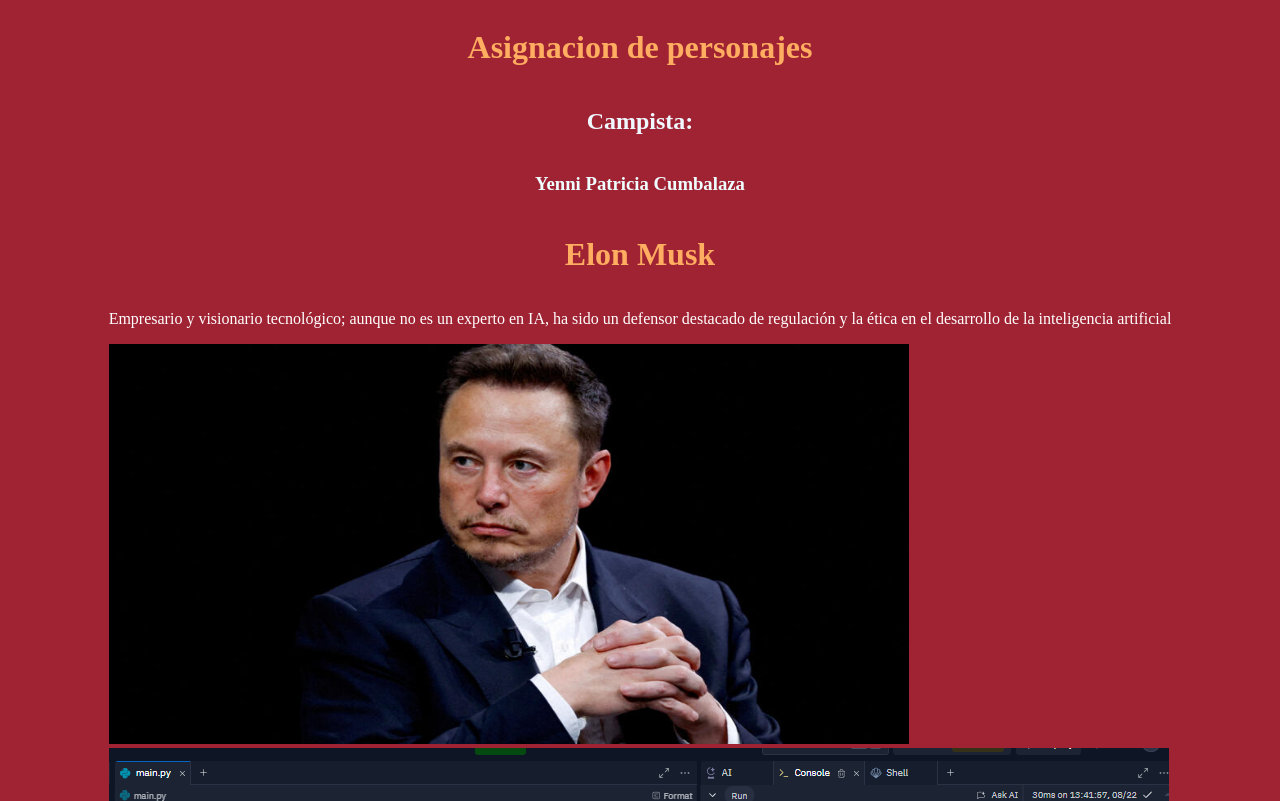
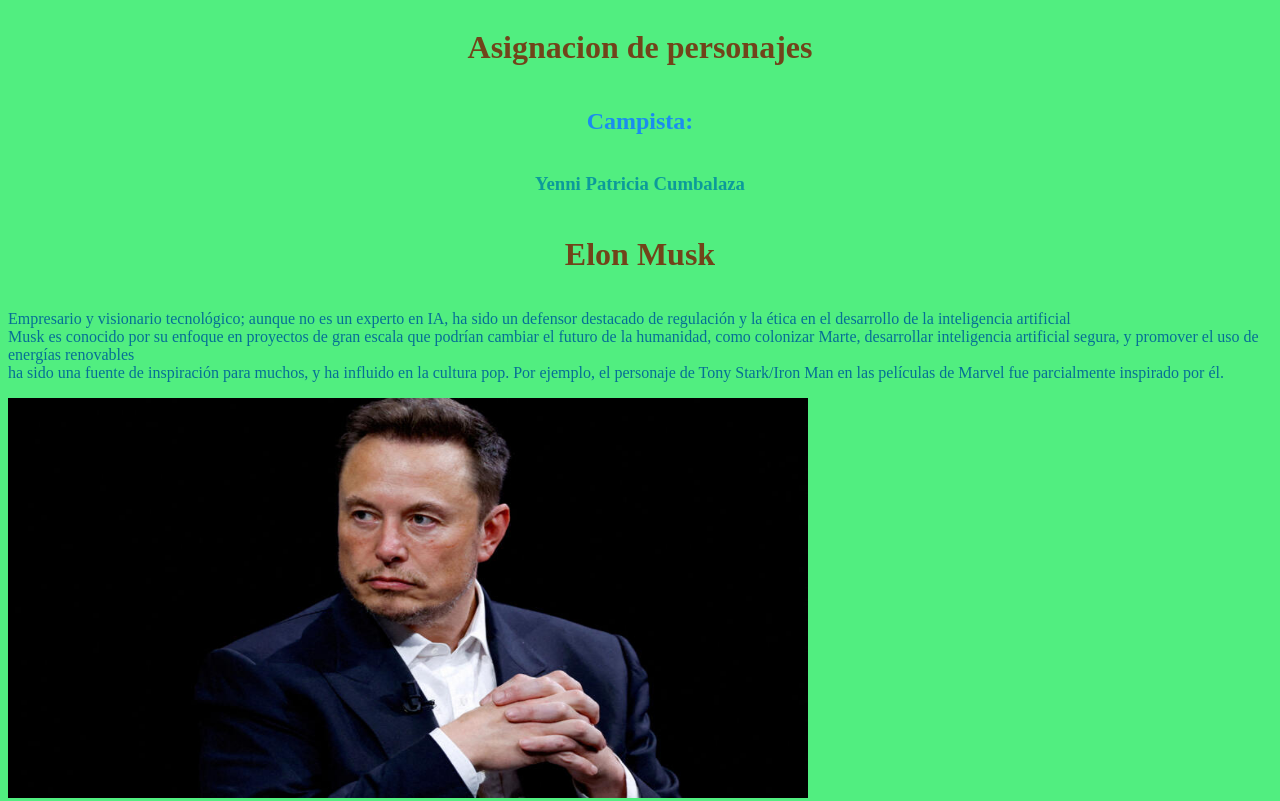
Before and after one commit to YenniC194/personajes, a plain HTML site: page index.html in a window 1280 px wide. Shown: the top 801 px of the page. Drawn offline with Linux system fonts and the light colour scheme.

Commit message:
Add files via upload

```diff
--- a/index.html
+++ b/index.html
@@ -11,14 +11,25 @@
     <h2>Campista:</h2>
     <h3>Yenni Patricia Cumbalaza</h3>
     <h1>Elon Musk</h1>
-        <div class="container">
-            <p>Empresario y visionario tecnológico; aunque no es un experto en IA, ha sido un defensor destacado de regulación y la ética en el desarrollo de la inteligencia artificial
+            <div class="container">
+                <p>Empresario y visionario tecnológico; aunque no es un experto en IA, ha sido un defensor destacado de regulación y la ética en el desarrollo de la inteligencia artificial <br>
+
+                Musk es conocido por su enfoque en proyectos de gran escala que podrían cambiar el futuro de la humanidad, como colonizar Marte, desarrollar inteligencia artificial segura, y promover el uso de energías renovables <br>
+
+                ha sido una fuente de inspiración para muchos, y ha influido en la cultura pop. Por ejemplo, el personaje de Tony Stark/Iron Man en las películas de Marvel fue parcialmente inspirado por él.
+
 
             </p>
-        <div>
 
-        <img src="ELON.jpg" height="400" width="800""imagen de Elon Musk">  <br>
+            <div>
+                <img src="ELON.jpg" height="400" width="800""imagen de Elon Musk">  <br>
+                <img src="print.PNG" alt="Evidencia del trabajo en casa">
 
-        <img src="print.PNG" alt="Evidencia del trabajo en casa">
+
+
+
+
+
+
 </body>
 </html>
--- a/style.css
+++ b/style.css
@@ -3,10 +3,10 @@ body{
     justify-content: center;
     flex-direction: column;
     align-items: center;
-    background-color: #A02334;}
-    h1{color: #FFAD60;}
-h2{color: aliceblue;}
-h3{color: azure;}
-p{color: white;}
+    background-color: #51ee80;}
+    h1{color: #71441a;}
+h2{color: rgb(27, 140, 239);}
+h3{color: rgb(12, 154, 154);}
+p{color: rgb(6, 111, 149);}
 .container¨{max-width: 720px;}
 h1
```
